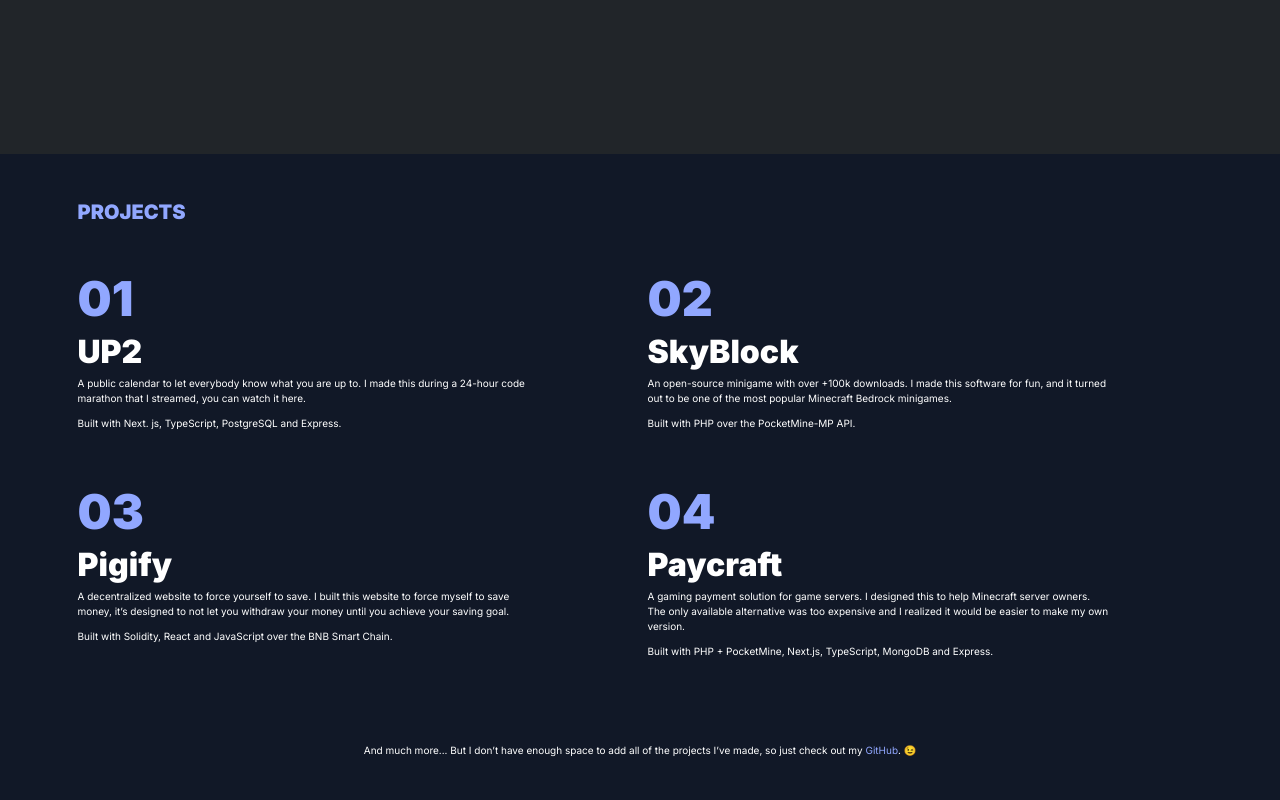
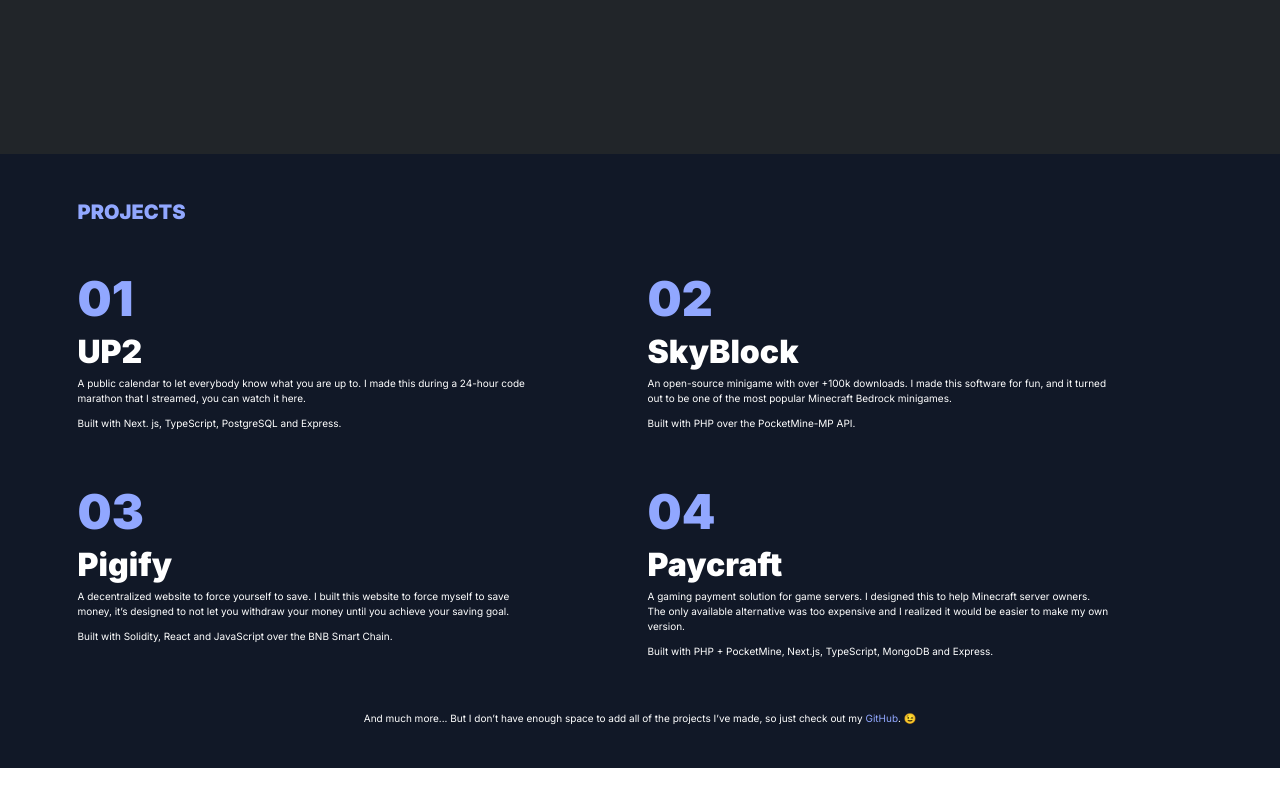
Before and after one commit to dresnite/portfolio, a Next.js app: page / in a window 1280 px wide. Shown: the part 646-1446 px from the top of the page. After the commit the page ends 1414 px from the top, so only its background shows below. Built offline with nearby package versions, Linux system fonts and the light colour scheme.

Commit message:
Fix projects-footer having too much margin

```diff
--- a/app/ui/styles/landing.scss
+++ b/app/ui/styles/landing.scss
@@ -166,5 +166,5 @@ a {
 
 .projects-footer {
     text-align: center;
-    padding: 3.2rem 0;
+    padding-bottom: 3.2rem;
 }
```
